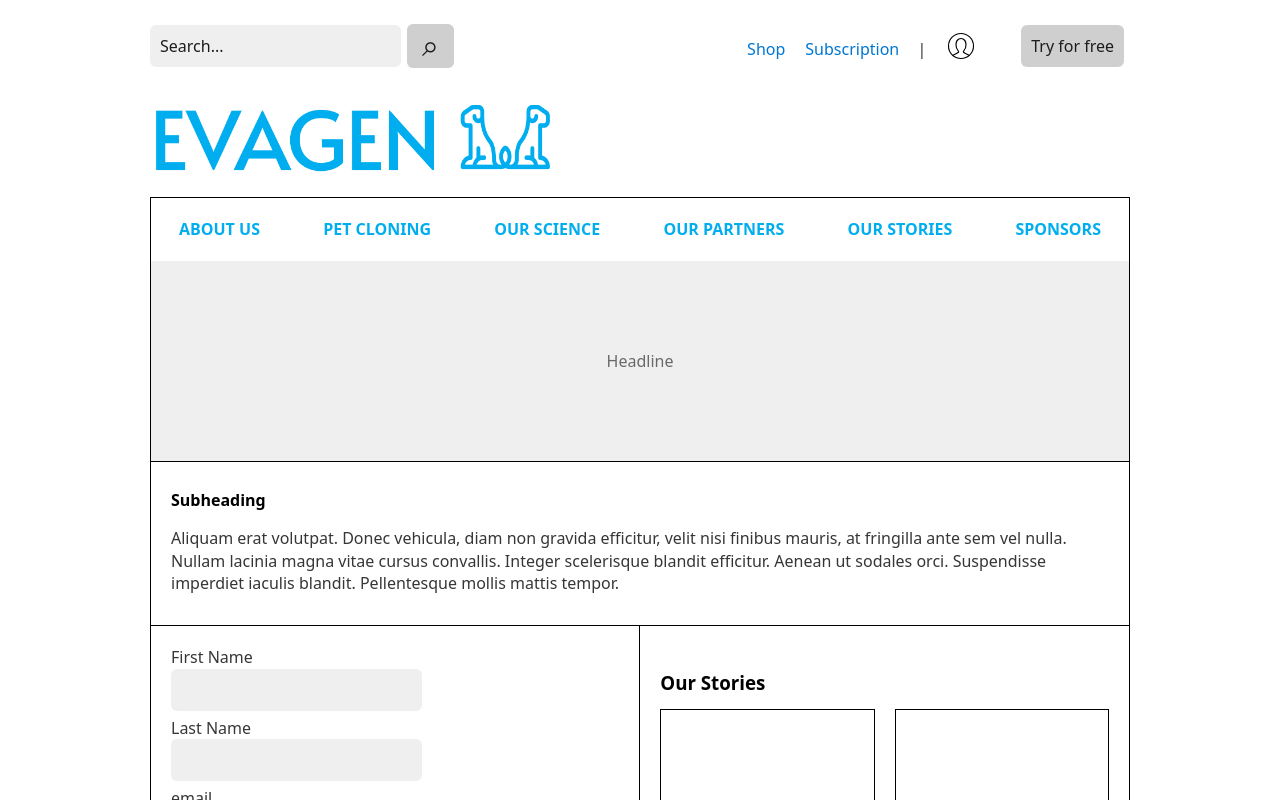
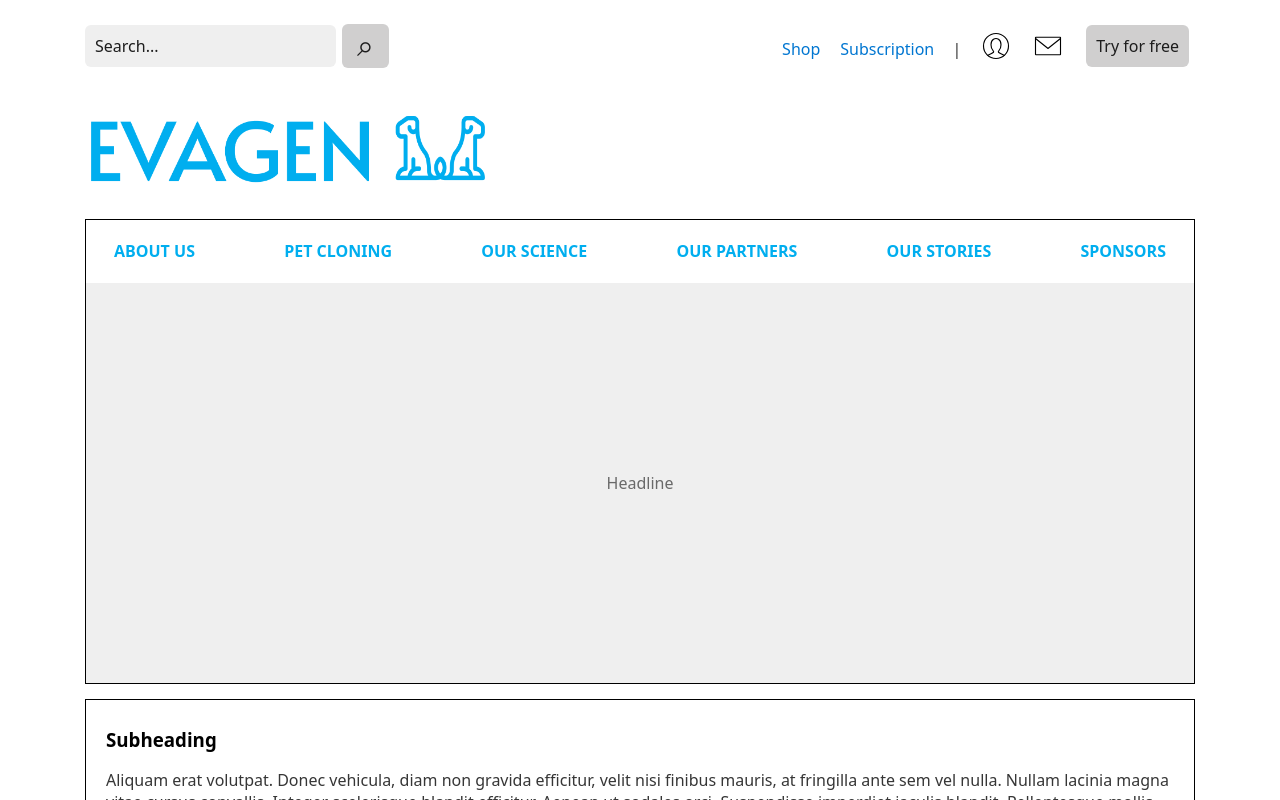
Before and after one commit to MoAbyari/pet_cloner, a React (Create React App) app: page / in a window 1280 px wide. Shown: the top 800 px of the page. Built offline with nearby package versions, Linux system fonts and the light colour scheme.

Commit message:
Few tweaks, fix centering issue

```diff
--- a/src/components/App.css
+++ b/src/components/App.css
@@ -3,7 +3,8 @@
 
 }
 body{
-    max-width: 1000px!important;
+    max-width: 1130px!important;
+    margin: 0 auto;
   }
 
 contianer{
@@ -11,6 +12,7 @@ contianer{
   max-width:1200px;
   margin:0 auto;
   display: flex;
+  gap: 15px;
   flex-direction: column;
 }
 
@@ -33,7 +35,6 @@ section{
 
 .outline{
   border:solid 1px black;
-  border-bottom:none;
 }
 
 button.search{
@@ -43,7 +44,7 @@ button.search{
 
 .logoHoriz{
   background-image:url(../logoHoriz.png);
-  height: 120px;
+  height: 112px;
   width: 100%;
   max-width: 400px;
   background-position: center;
@@ -62,7 +63,8 @@ button.search{
 .headlineRow{
     background-color: #efefef;
     color: dimgray;
-    height: 200px;
+    height: 400px;
+    max-height:40vw;
     background-size: cover;
     display: flex;
     align-items: center;
@@ -134,6 +136,8 @@ a.lessPadding{
   }
   .formStoriesRow{
     flex-wrap: wrap;
+    flex-direction: column-reverse;
+
   }
 
 }
@@ -141,7 +145,7 @@ a.lessPadding{
 
 
 .boxGrid{
-  height: 600px;
+  height: 500px;
   display: flex;
   flex-direction: column;
   justify-content: space-evenly;
@@ -189,6 +193,6 @@ a.lessPadding{
 }
 
 
-h4{
+h4, h3, h2{
   margin-top:12px!important;
 }
--- a/src/components/LandingPage.js
+++ b/src/components/LandingPage.js
@@ -26,7 +26,7 @@ function LandingPage() {
                <a href="#">Subscription</a>
                &nbsp; | &nbsp;
                <a class="lessPadding" href="#"><svg width="50" height="50" viewBox="0 0 40 40" fill="none" xmlns="http://www.w3.org/2000/svg"><path d="M9.16663 32.5C11.6666 30.8333 15 30 16.6666 28.3333C18.3333 26.6667 13.3333 26.6667 13.3333 18.3333C13.3333 10 20 10 20 10C20 10 26.6666 10 26.6666 18.3333C26.6666 26.6667 21.6666 26.6667 23.3333 28.3333C25 30 28.3333 30.8333 30.8333 32.5" stroke="black" stroke-width="1.5" stroke-linecap="round"/><path fill-rule="evenodd" clip-rule="evenodd" d="M20 36.6666C29.2048 36.6666 36.6667 29.2047 36.6667 20C36.6667 10.7952 29.2048 3.33331 20 3.33331C10.7953 3.33331 3.33337 10.7952 3.33337 20C3.33337 29.2047 10.7953 36.6666 20 36.6666Z" stroke="black" stroke-width="1.5"/></svg></a>
-               <a class="lessPadding" href="#"><svg width="0" height="50" viewBox="0 0 40 40" fill="none" xmlns="http://www.w3.org/2000/svg"><path d="M3.33337 10L19.6877 23.0835C19.8703 23.2295 20.1298 23.2295 20.3124 23.0835L36.6667 10" stroke="black" stroke-width="1.5"/><rect x="3.33337" y="8.33331" width="33.3333" height="23.3333" rx="0.5" stroke="black" stroke-width="1.5" stroke-linecap="round" stroke-linejoin="round"/></svg></a>
+               <a class="lessPadding" href="#"><svg width="50" height="50" viewBox="0 0 40 40" fill="none" xmlns="http://www.w3.org/2000/svg"><path d="M3.33337 10L19.6877 23.0835C19.8703 23.2295 20.1298 23.2295 20.3124 23.0835L36.6667 10" stroke="black" stroke-width="1.5"/><rect x="3.33337" y="8.33331" width="33.3333" height="23.3333" rx="0.5" stroke="black" stroke-width="1.5" stroke-linecap="round" stroke-linejoin="round"/></svg></a>
                &nbsp; &nbsp;
                <button>Try for free</button>
             </div>
@@ -48,7 +48,7 @@ function LandingPage() {
             </div>
          </section>
          <section class="outline subheadingRow padding">
-            <h4>Subheading</h4>
+            <h3>Subheading</h3>
             <p>Aliquam erat volutpat. Donec vehicula, diam non gravida efficitur, velit nisi finibus mauris, at fringilla ante sem vel nulla. Nullam lacinia magna vitae cursus convallis. Integer scelerisque blandit efficitur. Aenean ut sodales orci. Suspendisse imperdiet iaculis blandit. Pellentesque mollis mattis tempor. </p>
          </section>
          <section class="outline formStoriesRow">
```
